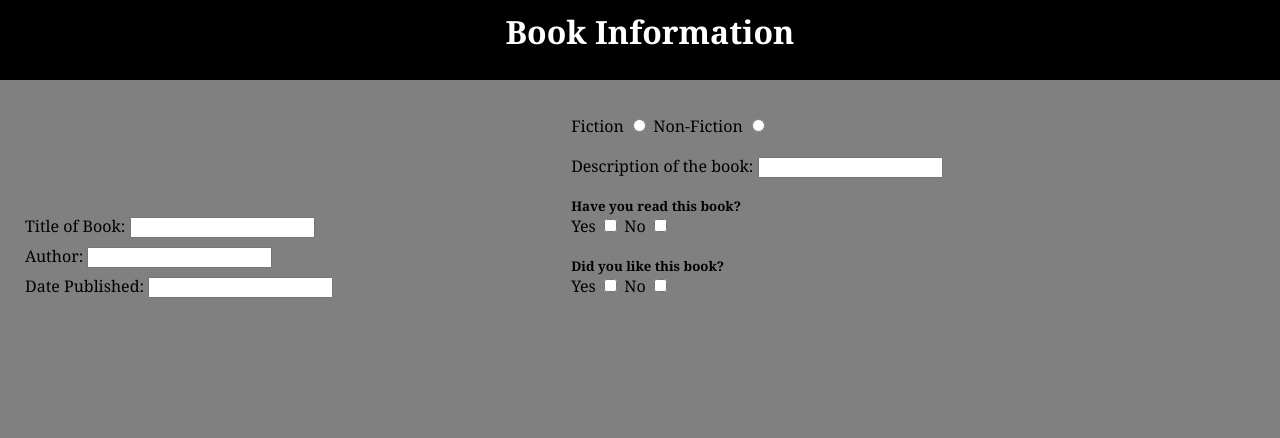
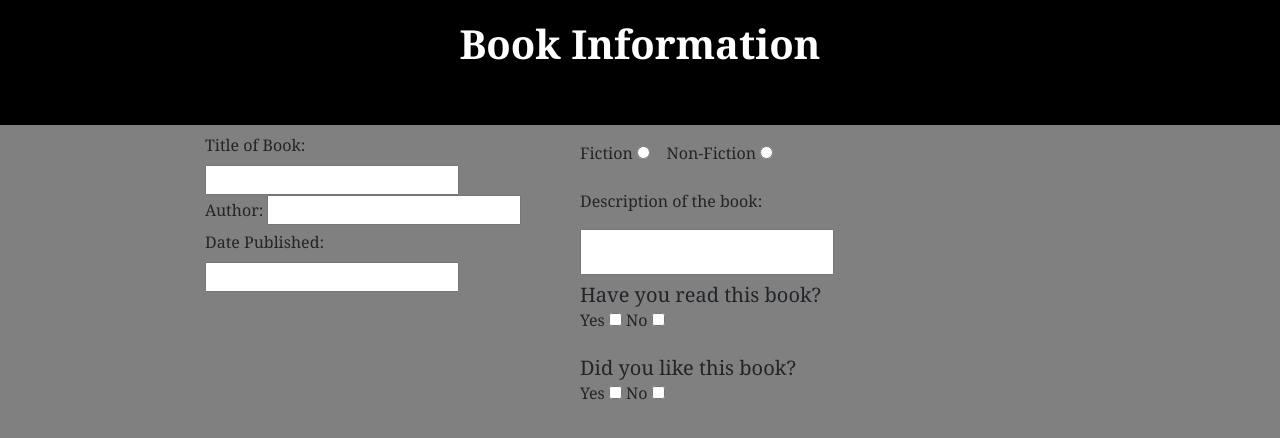
Before and after one commit to hdroberson/HTML-FORM, a plain HTML site: page index.html in a window 1280 px wide. Drawn offline with nearby package versions, Linux system fonts and the light colour scheme.

Commit message:
lab completed

```diff
--- a/index.html
+++ b/index.html
@@ -1,19 +1,24 @@
-<!DOCTYPE html>
+<!doctype html>
 <html lang="en">
   <head>
-    <meta charset="UTF-8">
-    <meta name="Author" content="Harold Roberson">
-    <meta name="viewport" content="width=device-width, initial-scale=1.0">
-    <meta http-equiv="X-UA-Compatible" content="ie=edge">
-    <title>CSS Box and Forms Lab</title>
+    <!-- Required meta tags -->
+    <meta charset="utf-8">
+    <meta name="viewport" content="width=device-width, initial-scale=1, shrink-to-fit=no">
+
+    <!-- Bootstrap CSS -->
+    <link rel="stylesheet" href="https://maxcdn.bootstrapcdn.com/bootstrap/4.0.0/css/bootstrap.min.css" integrity="sha384-Gn5384xqQ1aoWXA+058RXPxPg6fy4IWvTNh0E263XmFcJlSAwiGgFAW/dAiS6JXm" crossorigin="anonymous">
+
+    <!-- Internel CSS-->
     <link rel="stylesheet" href="styles.css">
 
 </head>
+
 <body>
     <h1>Book Information</h1>
 
-
-        <div class="book-info">
+    <div class="container">
+        <div class="row">
+        <div class="col-md-5 book-info">
             <label>Title of Book:</label>
                 <input type="text" name="bookTitle">
             <br>
@@ -24,9 +29,10 @@
                 <input type="text" name="date">
         </div>
 
-        <div class="book-description">
+        <div class="col-md-5 book-description">
             <label>Fiction</label>
                 <input type="radio" name="radios" id="radion1" value="option1">
+                &nbsp;&nbsp;
             <label>Non-Fiction</label>
                 <input type="radio" name="radios" id="radio2" value="option2">
             <br>
@@ -44,6 +50,8 @@
             <label>No</label>
                 <input type="checkbox">
         </div>
+        </div>
+    </div>
 
 </body>
 </html>
--- a/styles.css
+++ b/styles.css
@@ -11,35 +11,24 @@ h1 {
     background-color: black;
     color: white;
     width: 100%;
-    height: 60px;
-    padding: 10px;
+    height: 125px;
+    padding-top: 20px;
+    padding-bottom: 10px;
     margin-top: 0px;
 }
 
-.book-info {
-    display: inline-block;
-    margin-top: 0px;
-    margin-left: 20px;
-    margin-bottom: 10px;
-    padding: 5px;
-    width: 40%;
-    /*border: 1px red solid;*/
-    line-height: 30px;
+.container {
+   width: 900px;
 }
 
 .book-description {
-    display: inline-block;
-    box-align: right;
-    margin-left: 20px;
-    padding: 5px;
-    width: auto;
-    /*border: 1px green solid;*/
     line-height: 40px;
 }
 
 .book-description h5 {
     line-height: 0px;
     margin-top: 20px;
+    margin-bottom: 5px;
 }
 
 h5 {
```
Lines whose indentation alone changed are shown as unchanged.
